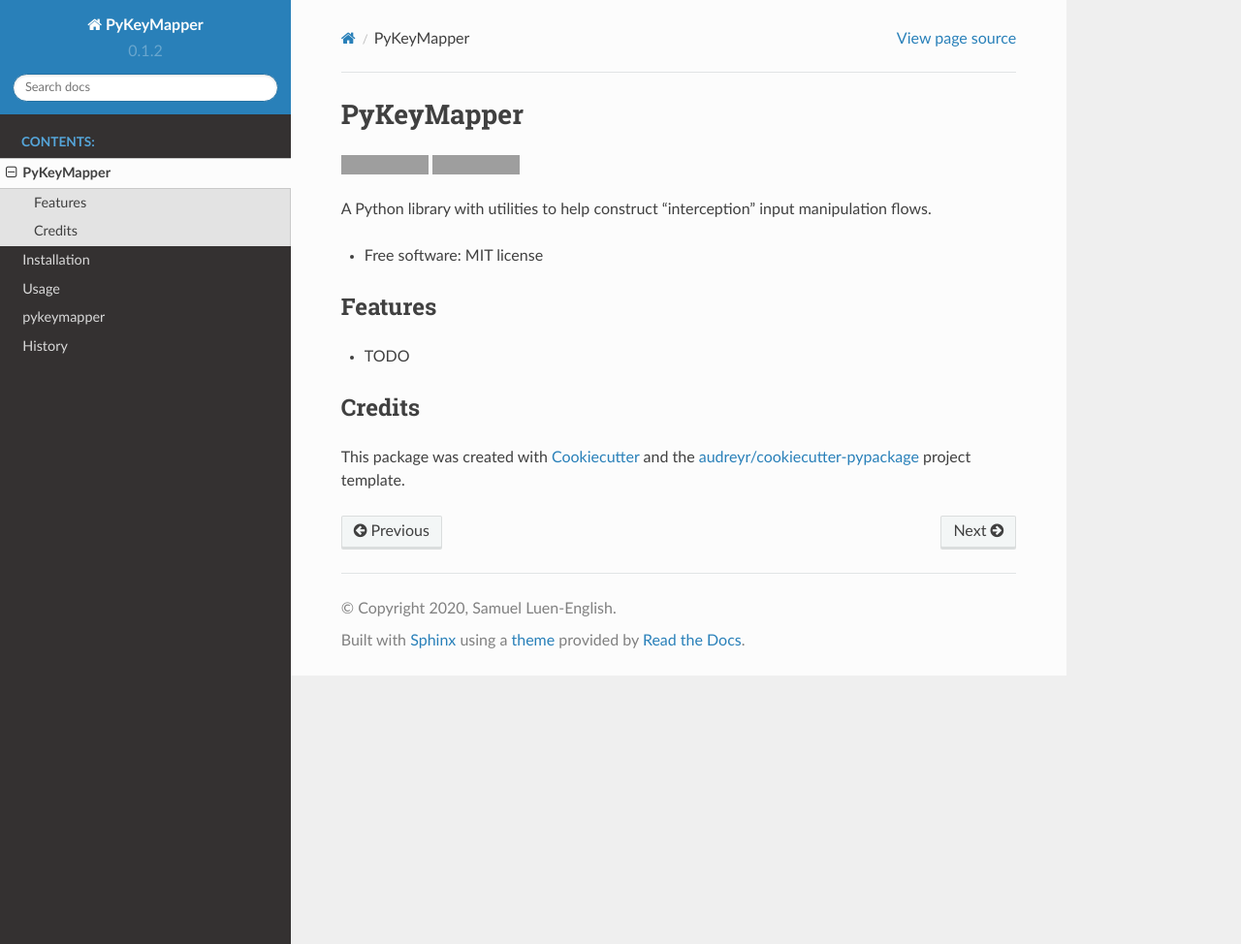
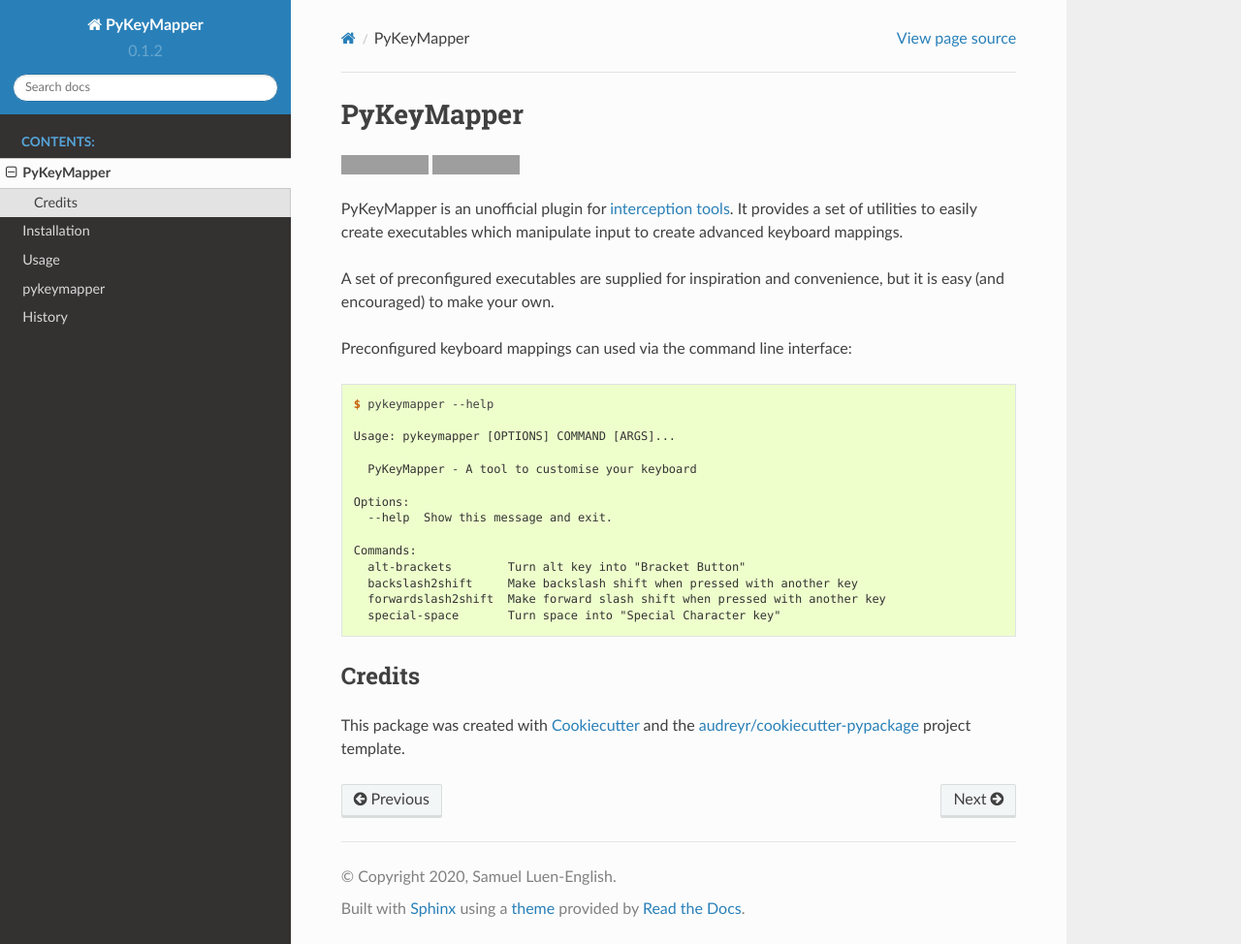
Before and after one commit to sluenenglish/PyKeyMapper, a Sphinx documentation site: the page built from docs/readme.rst, in a window 1280 px wide and 974 px high. Shown: the whole window at 97% size. Built offline with Sphinx 7.4.7 and the Read the Docs theme 2.0.0, drawn with Linux system fonts in a browser that asks for light colours; pages that are not in the unit, such as notebooks, are missing from menus; the version number is read from the project's files by our own code; grey boxes are pictures that could not be loaded.

Commit message:
Update readme

```diff
--- a/README.rst
+++ b/README.rst
@@ -11,14 +11,33 @@
    :alt: Gitlab pipeline status (branch)
 
 
-A Python library with utilities to help construct "interception" input manipulation flows.
+PyKeyMapper is an unofficial plugin for `interception tools`_.
+It provides a set of utilities to easily create executables which manipulate input to create advanced keyboard mappings.
 
-* Free software: MIT license
+.. _`interception tools`: https://gitlab.com/interception/linux/tools/
 
-Features
---------
+A set of preconfigured executables are supplied for inspiration and convenience,
+but it is easy (and encouraged) to make your own.
 
-* TODO
+Preconfigured keyboard mappings can used via the command line interface:
+
+.. code-block:: console
+
+    $ pykeymapper --help
+
+    Usage: pykeymapper [OPTIONS] COMMAND [ARGS]...
+
+      PyKeyMapper - A tool to customise your keyboard
+
+    Options:
+      --help  Show this message and exit.
+
+    Commands:
+      alt-brackets        Turn alt key into "Bracket Button"
+      backslash2shift     Make backslash shift when pressed with another key
+      forwardslash2shift  Make forward slash shift when pressed with another key
+      special-space       Turn space into "Special Character key"
+
 
 Credits
 -------
--- a/docs/index.rst
+++ b/docs/index.rst
@@ -1,5 +1,5 @@
 Welcome to PyKeyMapper's documentation!
-======================================
+=======================================
 
 .. toctree::
    :maxdepth: 2
```
Also changed, not shown: docs/installation.rst (+5 -5 lines).
